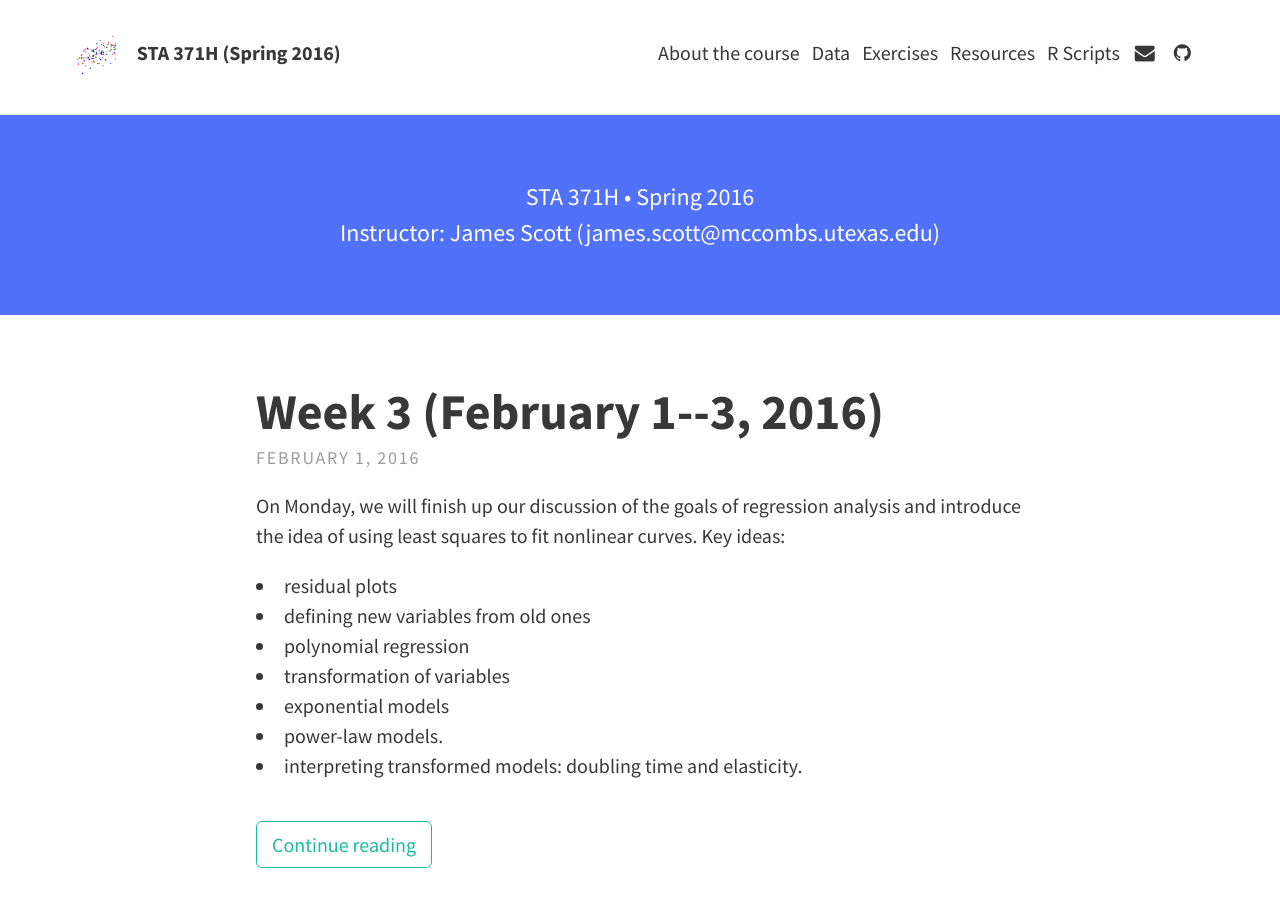
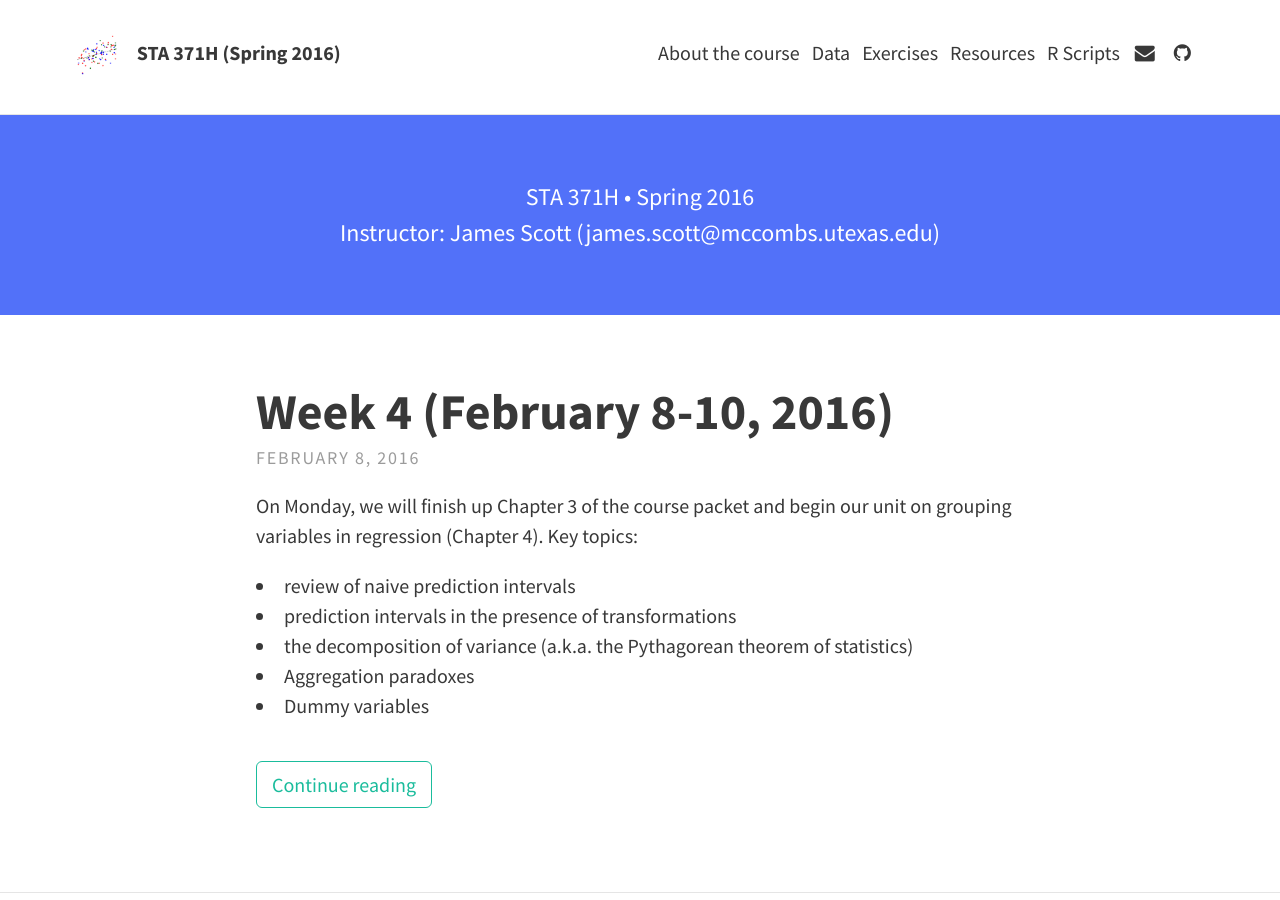
Before and after one commit to jgscott/STA371H_Spring2016, a Jekyll site: the page built from index.html, in a window 1280 px wide and 900 px high. Built offline with Jekyll 4.4.1, drawn with Linux system fonts in a browser that asks for light colours; nearby versions of some CDN libraries; the list of posts is cut into pages by our own code.

Commit message:
week 4 materials

```diff
--- a/_data/exercises.yml
+++ b/_data/exercises.yml
@@ -1,2 +1,3 @@
 - pdf: exercises01-STA371H.pdf
 - pdf: exercises02-STA371H.pdf
+- pdf: exercises03-STA371H.pdf
--- /dev/null
+++ b/_posts/2016-02-08-week04.md
@@ -0,0 +1,36 @@
+---
+layout: post
+title: Week 4 (February 8-10, 2016)
+---
+
+On Monday, we will finish up Chapter 3 of the course packet and begin our unit on grouping variables in regression (Chapter 4).  Key topics:
+* review of naive prediction intervals
+* prediction intervals in the presence of transformations
+* the decomposition of variance (a.k.a. the Pythagorean theorem of statistics)
+* Aggregation paradoxes
+* Dummy variables
+
+
+On Wednesday, we will continue with Chapter 4 of the course packet.  Key topics:
+* Multiple grouping variables: main effects and interactions
+* analysis of variance (ANOVA)
+* Numerical and grouping variables together
+* Correlation among the predictors (collinearity)
+
+### Software
+
+Outside of class, complete the following R walkthroughs.
+* [reaction time in video games](http://jgscott.github.io/teaching/r/rxntime/rxntime.html): modeling numerical outcomes with more than one categorical predictor; dummy variables and interaction terms; analysis of variance.
+* [house prices](http://jgscott.github.io/teaching/r/house/house.html): modeling numerical outcomes with both numerical and categorical predictors.
+
+
+### Readings
+
+Please read Chapter 4 of the course packet.
+
+
+### Exercises
+
+[The exercises this week]({{ site.baseurl }}/exercises/exercises03-STA371H.pdf) are about nonlinear regression and models involving grouping variables.
+
+On Monday, I'll post a YouTube link for a walkthrough of the last set of Exercises [(week 1 link here).](https://youtu.be/PdaioEVebqo).  The corresponding R script will be available through the R Scripts tab, above.
```
Also changed, not shown: 2 other files.
